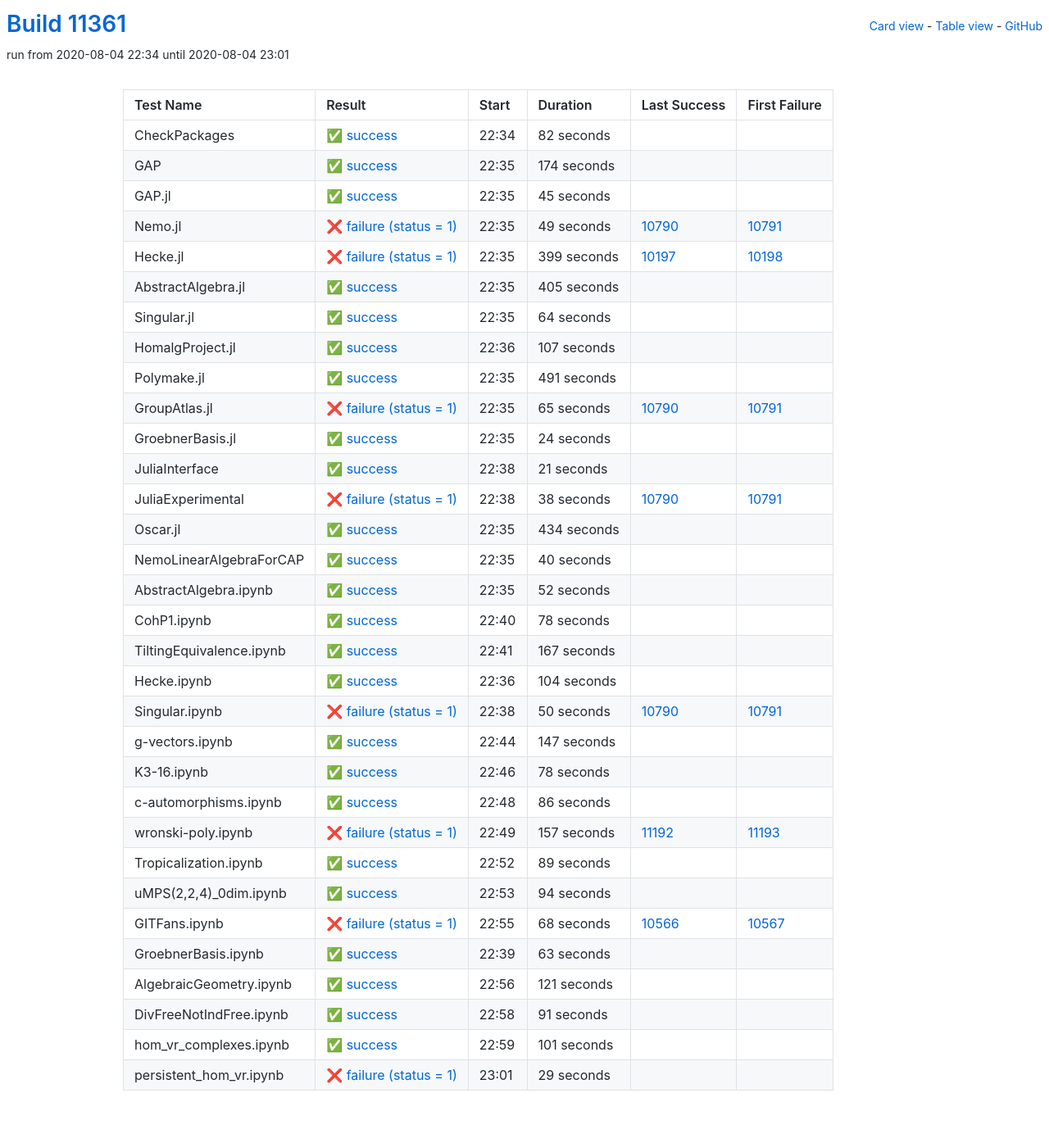
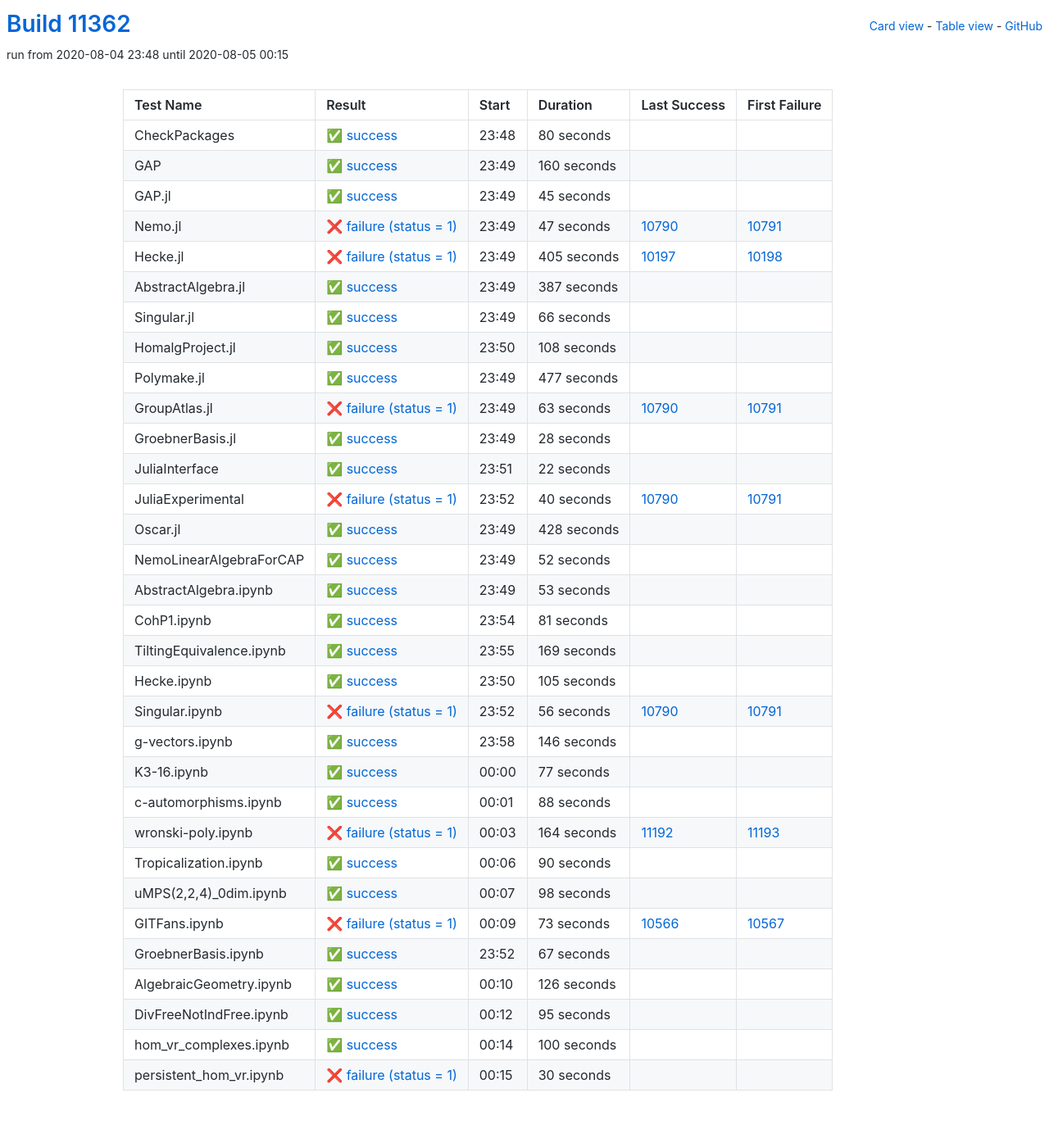
Before and after one commit to oscar-system/oscar-ci-status, a Jekyll site: the page built from table.html, in a window 1280 px wide. Shown: the whole page at 82% size. Built offline with Jekyll 4.4.1, drawn with Linux system fonts in a browser that asks for light colours.

Commit message:
Build #11362

```diff
--- a/_data/ci.yml
+++ b/_data/ci.yml
@@ -1,6 +1,6 @@
 ---
-build: 11361
-build_url: https://oscarci.mathematik.uni-kl.de/job/oscar/11361/
+build: 11362
+build_url: https://oscarci.mathematik.uni-kl.de/job/oscar/11362/
 job: oscar
 organization: oscar-system
 repo: oscar-ci-status
@@ -8,32 +8,32 @@
 tests:
 - name: CheckPackages
   id: checkpackages
-  log: https://oscarci.mathematik.uni-kl.de/job/oscar/11361/artifact/logs/build-11361/CheckPackages.log
-  start: 2020-08-04 22:34
+  log: https://oscarci.mathematik.uni-kl.de/job/oscar/11362/artifact/logs/build-11362/CheckPackages.log
+  start: 2020-08-04 23:48
   success: true
   exitcode: 0
   status: success
-  duration: 82
+  duration: 80
   last_success: false
   last_success_url:
   first_failure: false
   first_failure_url:
 - name: GAP
   id: gap
-  log: https://oscarci.mathematik.uni-kl.de/job/oscar/11361/artifact/logs/build-11361/GAP.log
-  start: 2020-08-04 22:35
+  log: https://oscarci.mathematik.uni-kl.de/job/oscar/11362/artifact/logs/build-11362/GAP.log
+  start: 2020-08-04 23:49
   success: true
   exitcode: 0
   status: success
-  duration: 174
+  duration: 160
   last_success: false
   last_success_url:
   first_failure: false
   first_failure_url:
 - name: GAP.jl
   id: gap-jl
-  log: https://oscarci.mathematik.uni-kl.de/job/oscar/11361/artifact/logs/build-11361/GAP.jl.log
-  start: 2020-08-04 22:35
+  log: https://oscarci.mathematik.uni-kl.de/job/oscar/11362/artifact/logs/build-11362/GAP.jl.log
+  start: 2020-08-04 23:49
   success: true
   exitcode: 0
   status: success
@@ -44,152 +44,140 @@
   first_failure_url:
 - name: Nemo.jl
   id: nemo-jl
-  log: https://oscarci.mathematik.uni-kl.de/job/oscar/11361/artifact/logs/build-11361/Nemo.jl.log
-  start: 2020-08-04 22:35
+  log: https://oscarci.mathematik.uni-kl.de/job/oscar/11362/artifact/logs/build-11362/Nemo.jl.log
+  start: 2020-08-04 23:49
   success: false
   exitcode: 1
   status: failure
-  duration: 49
+  duration: 47
   last_success: 10790
   last_success_url: https://oscarci.mathematik.uni-kl.de/job/oscar/10790/
   first_failure: 10791
   first_failure_url: https://oscarci.mathematik.uni-kl.de/job/oscar/10791/
 - name: Hecke.jl
   id: hecke-jl
-  log: https://oscarci.mathematik.uni-kl.de/job/oscar/11361/artifact/logs/build-11361/Hecke.jl.log
-  start: 2020-08-04 22:35
+  log: https://oscarci.mathematik.uni-kl.de/job/oscar/11362/artifact/logs/build-11362/Hecke.jl.log
+  start: 2020-08-04 23:49
   success: false
   exitcode: 1
   status: failure
-  duration: 399
+  duration: 405
   last_success: 10197
   last_success_url: https://oscarci.mathematik.uni-kl.de/job/oscar/10197/
   first_failure: 10198
   first_failure_url: https://oscarci.mathematik.uni-kl.de/job/oscar/10198/
 - name: AbstractAlgebra.jl
   id: abstractalgebra-jl
-  log: https://oscarci.mathematik.uni-kl.de/job/oscar/11361/artifact/logs/build-11361/AbstractAlgebra.jl.log
-  start: 2020-08-04 22:35
+  log: https://oscarci.mathematik.uni-kl.de/job/oscar/11362/artifact/logs/build-11362/AbstractAlgebra.jl.log
+  start: 2020-08-04 23:49
   success: true
   exitcode: 0
   status: success
-  duration: 405
+  duration: 387
   last_success: false
   last_success_url:
   first_failure: false
   first_failure_url:
 - name: Singular.jl
   id: singular-jl
-  log: https://oscarci.mathematik.uni-kl.de/job/oscar/11361/artifact/logs/build-11361/Singular.jl.log
-  start: 2020-08-04 22:35
+  log: https://oscarci.mathematik.uni-kl.de/job/oscar/11362/artifact/logs/build-11362/Singular.jl.log
+  start: 2020-08-04 23:49
   success: true
   exitcode: 0
   status: success
-  duration: 64
+  duration: 66
   last_success: false
   last_success_url:
   first_failure: false
   first_failure_url:
 - name: HomalgProject.jl
   id: homalgproject-jl
-  log: https://oscarci.mathematik.uni-kl.de/job/oscar/11361/artifact/logs/build-11361/HomalgProject.jl.log
-  start: 2020-08-04 22:36
+  log: https://oscarci.mathematik.uni-kl.de/job/oscar/11362/artifact/logs/build-11362/HomalgProject.jl.log
+  start: 2020-08-04 23:50
   success: true
   exitcode: 0
   status: success
-  duration: 107
+  duration: 108
   last_success: false
   last_success_url:
   first_failure: false
   first_failure_url:
 - name: Polymake.jl
   id: polymake-jl
-  log: https://oscarci.mathematik.uni-kl.de/job/oscar/11361/artifact/logs/build-11361/Polymake.jl.log
-  start: 2020-08-04 22:35
+  log: https://oscarci.mathematik.uni-kl.de/job/oscar/11362/artifact/logs/build-11362/Polymake.jl.log
+  start: 2020-08-04 23:49
   success: true
   exitcode: 0
   status: success
-  duration: 491
+  duration: 477
   last_success: false
   last_success_url:
   first_failure: false
   first_failure_url:
 - name: GroupAtlas.jl
   id: groupatlas-jl
-  log: https://oscarci.mathematik.uni-kl.de/job/oscar/11361/artifact/logs/build-11361/GroupAtlas.jl.log
-  start: 2020-08-04 22:35
+  log: https://oscarci.mathematik.uni-kl.de/job/oscar/11362/artifact/logs/build-11362/GroupAtlas.jl.log
+  start: 2020-08-04 23:49
   success: false
   exitcode: 1
   status: failure
-  duration: 65
+  duration: 63
   last_success: 10790
   last_success_url: https://oscarci.mathematik.uni-kl.de/job/oscar/10790/
   first_failure: 10791
   first_failure_url: https://oscarci.mathematik.uni-kl.de/job/oscar/10791/
 - name: GroebnerBasis.jl
   id: groebnerbasis-jl
-  log: https://oscarci.mathematik.uni-kl.de/job/oscar/11361/artifact/logs/build-11361/GroebnerBasis.jl.log
-  start: 2020-08-04 22:35
+  log: https://oscarci.mathematik.uni-kl.de/job/oscar/11362/artifact/logs/build-11362/GroebnerBasis.jl.log
+  start: 2020-08-04 23:49
   success: true
   exitcode: 0
   status: success
-  duration: 24
+  duration: 28
   last_success: false
   last_success_url:
   first_failure: false
   first_failure_url:
 - name: JuliaInterface
   id: juliainterface
-  log: https://oscarci.mathematik.uni-kl.de/job/oscar/11361/artifact/logs/build-11361/JuliaInterface.log
-  start: 2020-08-04 22:38
+  log: https://oscarci.mathematik.uni-kl.de/job/oscar/11362/artifact/logs/build-11362/JuliaInterface.log
+  start: 2020-08-04 23:51
   success: true
   exitcode: 0
   status: success
-  duration: 21
+  duration: 22
   last_success: false
   last_success_url:
   first_failure: false
   first_failure_url:
 - name: JuliaExperimental
   id: juliaexperimental
-  log: https://oscarci.mathematik.uni-kl.de/job/oscar/11361/artifact/logs/build-11361/JuliaExperimental.log
-  start: 2020-08-04 22:38
+  log: https://oscarci.mathematik.uni-kl.de/job/oscar/11362/artifact/logs/build-11362/JuliaExperimental.log
+  start: 2020-08-04 23:52
   success: false
   exitcode: 1
   status: failure
-  duration: 38
+  duration: 40
   last_success: 10790
   last_success_url: https://oscarci.mathematik.uni-kl.de/job/oscar/10790/
   first_failure: 10791
   first_failure_url: https://oscarci.mathematik.uni-kl.de/job/oscar/10791/
 - name: Oscar.jl
   id: oscar-jl
-  log: https://oscarci.mathematik.uni-kl.de/job/oscar/11361/artifact/logs/build-11361/Oscar.jl.log
-  start: 2020-08-04 22:35
+  log: https://oscarci.mathematik.uni-kl.de/job/oscar/11362/artifact/logs/build-11362/Oscar.jl.log
+  start: 2020-08-04 23:49
   success: true
   exitcode: 0
   status: success
-  duration: 434
+  duration: 428
   last_success: false
   last_success_url:
   first_failure: false
   first_failure_url:
 - name: NemoLinearAlgebraForCAP
   id: nemolinearalgebraforcap
-  log: https://oscarci.mathematik.uni-kl.de/job/oscar/11361/artifact/logs/build-11361/NemoLinearAlgebraForCAP.log
-  start: 2020-08-04 22:35
-  success: true
-  exitcode: 0
-  status: success
-  duration: 40
-  last_success: false
-  last_success_url:
-  first_failure: false
-  first_failure_url:
-- name: AbstractAlgebra.ipynb
-  id: abstractalgebra-ipynb
-  log: https://oscarci.mathematik.uni-kl.de/job/oscar/11361/artifact/logs/build-11361/AbstractAlgebra.ipynb.log
-  start: 2020-08-04 22:35
+  log: https://oscarci.mathematik.uni-kl.de/job/oscar/11362/artifact/logs/build-11362/NemoLinearAlgebraForCAP.log
+  start: 2020-08-04 23:49
   success: true
   exitcode: 0
   status: success
@@ -198,194 +186,206 @@
   last_success_url:
   first_failure: false
   first_failure_url:
-- name: CohP1.ipynb
-  id: cohp1-ipynb
-  log: https://oscarci.mathematik.uni-kl.de/job/oscar/11361/artifact/logs/build-11361/CohP1.ipynb.log
-  start: 2020-08-04 22:40
+- name: AbstractAlgebra.ipynb
+  id: abstractalgebra-ipynb
+  log: https://oscarci.mathematik.uni-kl.de/job/oscar/11362/artifact/logs/build-11362/AbstractAlgebra.ipynb.log
+  start: 2020-08-04 23:49
   success: true
   exitcode: 0
   status: success
-  duration: 78
+  duration: 53
+  last_success: false
+  last_success_url:
+  first_failure: false
+  first_failure_url:
+- name: CohP1.ipynb
+  id: cohp1-ipynb
+  log: https://oscarci.mathematik.uni-kl.de/job/oscar/11362/artifact/logs/build-11362/CohP1.ipynb.log
+  start: 2020-08-04 23:54
+  success: true
+  exitcode: 0
+  status: success
+  duration: 81
   last_success: false
   last_success_url:
   first_failure: false
   first_failure_url:
 - name: TiltingEquivalence.ipynb
   id: tiltingequivalence-ipynb
-  log: https://oscarci.mathematik.uni-kl.de/job/oscar/11361/artifact/logs/build-11361/TiltingEquivalence.ipynb.log
-  start: 2020-08-04 22:41
+  log: https://oscarci.mathematik.uni-kl.de/job/oscar/11362/artifact/logs/build-11362/TiltingEquivalence.ipynb.log
+  start: 2020-08-04 23:55
   success: true
   exitcode: 0
   status: success
-  duration: 167
+  duration: 169
   last_success: false
   last_success_url:
   first_failure: false
   first_failure_url:
 - name: Hecke.ipynb
   id: hecke-ipynb
-  log: https://oscarci.mathematik.uni-kl.de/job/oscar/11361/artifact/logs/build-11361/Hecke.ipynb.log
-  start: 2020-08-04 22:36
+  log: https://oscarci.mathematik.uni-kl.de/job/oscar/11362/artifact/logs/build-11362/Hecke.ipynb.log
+  start: 2020-08-04 23:50
   success: true
   exitcode: 0
   status: success
-  duration: 104
+  duration: 105
   last_success: false
   last_success_url:
   first_failure: false
   first_failure_url:
 - name: Singular.ipynb
   id: singular-ipynb
-  log: https://oscarci.mathematik.uni-kl.de/job/oscar/11361/artifact/logs/build-11361/Singular.ipynb.log
-  start: 2020-08-04 22:38
+  log: https://oscarci.mathematik.uni-kl.de/job/oscar/11362/artifact/logs/build-11362/Singular.ipynb.log
+  start: 2020-08-04 23:52
   success: false
   exitcode: 1
   status: failure
-  duration: 50
+  duration: 56
   last_success: 10790
   last_success_url: https://oscarci.mathematik.uni-kl.de/job/oscar/10790/
   first_failure: 10791
   first_failure_url: https://oscarci.mathematik.uni-kl.de/job/oscar/10791/
 - name: g-vectors.ipynb
   id: g-vectors-ipynb
-  log: https://oscarci.mathematik.uni-kl.de/job/oscar/11361/artifact/logs/build-11361/g-vectors.ipynb.log
-  start: 2020-08-04 22:44
+  log: https://oscarci.mathematik.uni-kl.de/job/oscar/11362/artifact/logs/build-11362/g-vectors.ipynb.log
+  start: 2020-08-04 23:58
   success: true
   exitcode: 0
   status: success
-  duration: 147
+  duration: 146
   last_success: false
   last_success_url:
   first_failure: false
   first_failure_url:
 - name: K3-16.ipynb
   id: k3-16-ipynb
-  log: https://oscarci.mathematik.uni-kl.de/job/oscar/11361/artifact/logs/build-11361/K3-16.ipynb.log
-  start: 2020-08-04 22:46
+  log: https://oscarci.mathematik.uni-kl.de/job/oscar/11362/artifact/logs/build-11362/K3-16.ipynb.log
+  start: 2020-08-05 00:00
   success: true
   exitcode: 0
   status: success
-  duration: 78
+  duration: 77
   last_success: false
   last_success_url:
   first_failure: false
   first_failure_url:
 - name: c-automorphisms.ipynb
   id: c-automorphisms-ipynb
-  log: https://oscarci.mathematik.uni-kl.de/job/oscar/11361/artifact/logs/build-11361/c-automorphisms.ipynb.log
-  start: 2020-08-04 22:48
+  log: https://oscarci.mathematik.uni-kl.de/job/oscar/11362/artifact/logs/build-11362/c-automorphisms.ipynb.log
+  start: 2020-08-05 00:01
   success: true
   exitcode: 0
   status: success
-  duration: 86
+  duration: 88
   last_success: false
   last_success_url:
   first_failure: false
   first_failure_url:
 - name: wronski-poly.ipynb
   id: wronski-poly-ipynb
-  log: https://oscarci.mathematik.uni-kl.de/job/oscar/11361/artifact/logs/build-11361/wronski-poly.ipynb.log
-  start: 2020-08-04 22:49
+  log: https://oscarci.mathematik.uni-kl.de/job/oscar/11362/artifact/logs/build-11362/wronski-poly.ipynb.log
+  start: 2020-08-05 00:03
   success: false
   exitcode: 1
   status: failure
-  duration: 157
+  duration: 164
   last_success: 11192
   last_success_url: https://oscarci.mathematik.uni-kl.de/job/oscar/11192/
   first_failure: 11193
   first_failure_url: https://oscarci.mathematik.uni-kl.de/job/oscar/11193/
 - name: Tropicalization.ipynb
   id: tropicalization-ipynb
-  log: https://oscarci.mathematik.uni-kl.de/job/oscar/11361/artifact/logs/build-11361/Tropicalization.ipynb.log
-  start: 2020-08-04 22:52
+  log: https://oscarci.mathematik.uni-kl.de/job/oscar/11362/artifact/logs/build-11362/Tropicalization.ipynb.log
+  start: 2020-08-05 00:06
   success: true
   exitcode: 0
   status: success
-  duration: 89
+  duration: 90
   last_success: false
   last_success_url:
   first_failure: false
   first_failure_url:
 - name: uMPS(2,2,4)_0dim.ipynb
   id: umps-2-2-4-0dim-ipynb
-  log: https://oscarci.mathematik.uni-kl.de/job/oscar/11361/artifact/logs/build-11361/uMPS-2-2-4-_0dim.ipynb.log
-  start: 2020-08-04 22:53
+  log: https://oscarci.mathematik.uni-kl.de/job/oscar/11362/artifact/logs/build-11362/uMPS-2-2-4-_0dim.ipynb.log
+  start: 2020-08-05 00:07
   success: true
   exitcode: 0
   status: success
-  duration: 94
+  duration: 98
   last_success: false
   last_success_url:
   first_failure: false
   first_failure_url:
 - name: GITFans.ipynb
   id: gitfans-ipynb
-  log: https://oscarci.mathematik.uni-kl.de/job/oscar/11361/artifact/logs/build-11361/GITFans.ipynb.log
-  start: 2020-08-04 22:55
+  log: https://oscarci.mathematik.uni-kl.de/job/oscar/11362/artifact/logs/build-11362/GITFans.ipynb.log
+  start: 2020-08-05 00:09
   success: false
   exitcode: 1
   status: failure
-  duration: 68
+  duration: 73
   last_success: 10566
   last_success_url: https://oscarci.mathematik.uni-kl.de/job/oscar/10566/
   first_failure: 10567
   first_failure_url: https://oscarci.mathematik.uni-kl.de/job/oscar/10567/
 - name: GroebnerBasis.ipynb
   id: groebnerbasis-ipynb
-  log: https://oscarci.mathematik.uni-kl.de/job/oscar/11361/artifact/logs/build-11361/GroebnerBasis.ipynb.log
-  start: 2020-08-04 22:39
+  log: https://oscarci.mathematik.uni-kl.de/job/oscar/11362/artifact/logs/build-11362/GroebnerBasis.ipynb.log
+  start: 2020-08-04 23:52
   success: true
   exitcode: 0
   status: success
-  duration: 63
+  duration: 67
   last_success: false
   last_success_url:
   first_failure: false
   first_failure_url:
 - name: AlgebraicGeometry.ipynb
   id: algebraicgeometry-ipynb
-  log: https://oscarci.mathematik.uni-kl.de/job/oscar/11361/artifact/logs/build-11361/AlgebraicGeometry.ipynb.log
-  start: 2020-08-04 22:56
+  log: https://oscarci.mathematik.uni-kl.de/job/oscar/11362/artifact/logs/build-11362/AlgebraicGeometry.ipynb.log
+  start: 2020-08-05 00:10
   success: true
   exitcode: 0
   status: success
-  duration: 121
+  duration: 126
   last_success: false
   last_success_url:
   first_failure: false
   first_failure_url:
 - name: DivFreeNotIndFree.ipynb
   id: divfreenotindfree-ipynb
-  log: https://oscarci.mathematik.uni-kl.de/job/oscar/11361/artifact/logs/build-11361/DivFreeNotIndFree.ipynb.log
-  start: 2020-08-04 22:58
+  log: https://oscarci.mathematik.uni-kl.de/job/oscar/11362/artifact/logs/build-11362/DivFreeNotIndFree.ipynb.log
+  start: 2020-08-05 00:12
   success: true
   exitcode: 0
   status: success
-  duration: 91
+  duration: 95
   last_success: false
   last_success_url:
   first_failure: false
   first_failure_url:
 - name: hom_vr_complexes.ipynb
   id: hom-vr-complexes-ipynb
-  log: https://oscarci.mathematik.uni-kl.de/job/oscar/11361/artifact/logs/build-11361/hom_vr_complexes.ipynb.log
-  start: 2020-08-04 22:59
+  log: https://oscarci.mathematik.uni-kl.de/job/oscar/11362/artifact/logs/build-11362/hom_vr_complexes.ipynb.log
+  start: 2020-08-05 00:14
   success: true
   exitcode: 0
   status: success
-  duration: 101
+  duration: 100
   last_success: false
   last_success_url:
   first_failure: false
   first_failure_url:
 - name: persistent_hom_vr.ipynb
   id: persistent-hom-vr-ipynb
-  log: https://oscarci.mathematik.uni-kl.de/job/oscar/11361/artifact/logs/build-11361/persistent_hom_vr.ipynb.log
-  start: 2020-08-04 23:01
+  log: https://oscarci.mathematik.uni-kl.de/job/oscar/11362/artifact/logs/build-11362/persistent_hom_vr.ipynb.log
+  start: 2020-08-05 00:15
   success: false
   exitcode: 1
   status: failure
-  duration: 29
+  duration: 30
   last_success: false
   last_success_url:
   first_failure: false
```
Also changed, not shown: README.md.
